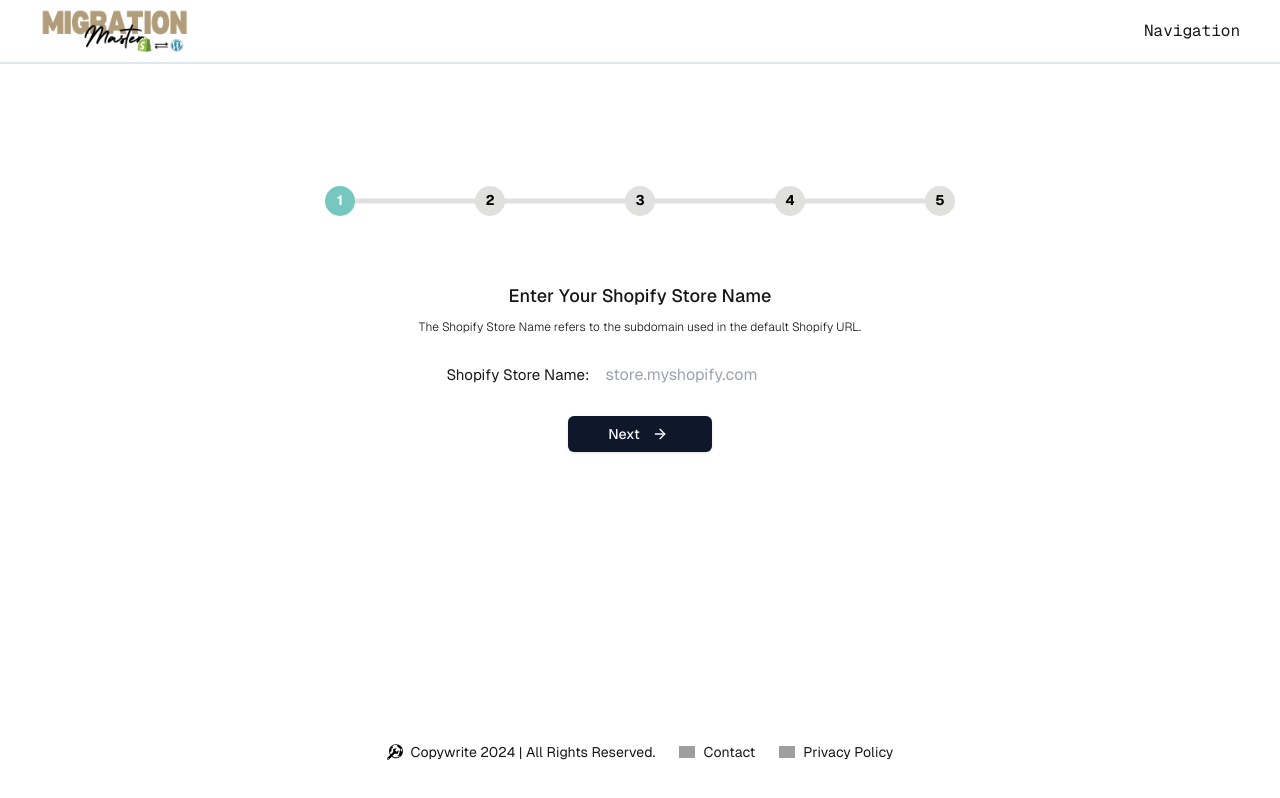
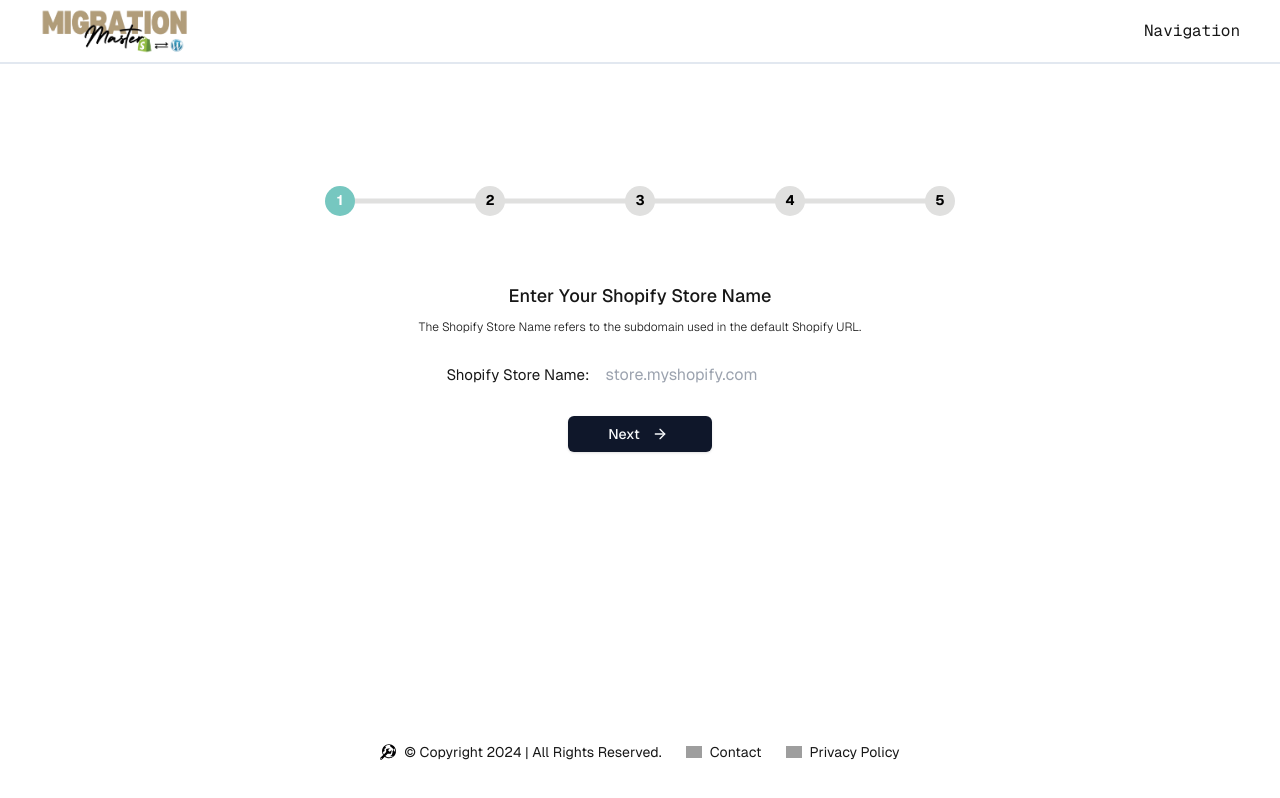
Before and after one commit to rupam2234/migration-master, a Next.js app: page / in a window 1280 px wide. Shown: the top 798 px of the page. Built offline with nearby package versions, Linux system fonts and the light colour scheme; grey boxes are pictures that could not be loaded.

Commit message:
Update 0.0.3 | Copyright

```diff
--- a/src/app/layout.tsx
+++ b/src/app/layout.tsx
@@ -57,7 +57,7 @@ export default function RootLayout({
                 width={16}
                 height={16}
               />
-              Copywrite {currentYear} | All Rights Reserved.
+              © Copyright {currentYear} | All Rights Reserved.
             </p>
             <a
               className="flex items-center gap-2 hover:underline hover:underline-offset-4"
```
